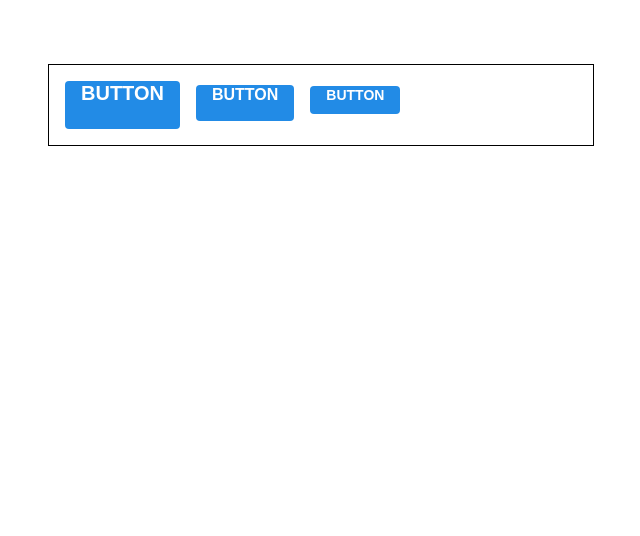
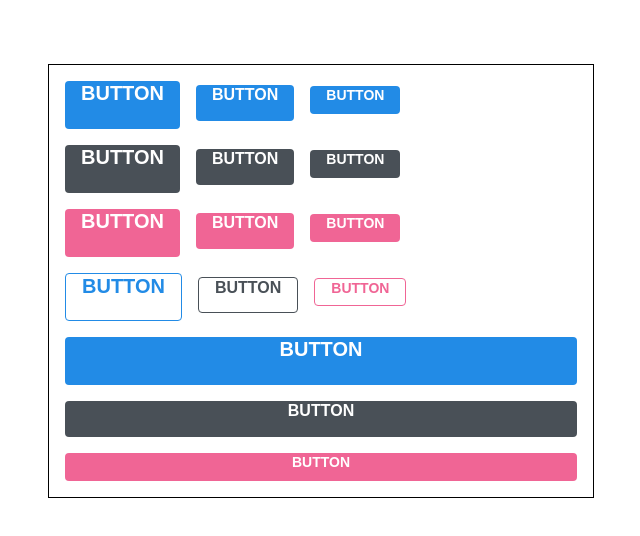
Before and after one commit to dnjscksdn98/React-with-Sass, a React (Create React App) app: page / in a window 1280 px wide. Shown: the top 536 px of the page, without its empty margins (319-959 px from the left). Built offline with nearby package versions, Linux system fonts and the light colour scheme.

Commit message:
Add buttons to App

```diff
--- a/src/App.js
+++ b/src/App.js
@@ -11,6 +11,50 @@ function App() {
         <Button>BUTTON</Button>
         <Button size="small">BUTTON</Button>
       </div>
+
+      <div className="btns">
+        <Button size="large" color="gray">
+          BUTTON
+        </Button>
+        <Button color="gray">BUTTON</Button>
+        <Button size="small" color="gray">
+          BUTTON
+        </Button>
+      </div>
+
+      <div className="btns">
+        <Button size="large" color="pink">
+          BUTTON
+        </Button>
+        <Button color="pink">BUTTON</Button>
+        <Button size="small" color="pink">
+          BUTTON
+        </Button>
+      </div>
+
+      <div className="btns">
+        <Button size="large" outline>
+          BUTTON
+        </Button>
+        <Button color="gray" outline>
+          BUTTON
+        </Button>
+        <Button size="small" color="pink" outline>
+          BUTTON
+        </Button>
+      </div>
+
+      <div className="btns">
+        <Button size="large" fullWidth>
+          BUTTON
+        </Button>
+        <Button color="gray" fullWidth>
+          BUTTON
+        </Button>
+        <Button size="small" color="pink" fullWidth>
+          BUTTON
+        </Button>
+      </div>
     </div>
   );
 }
```
